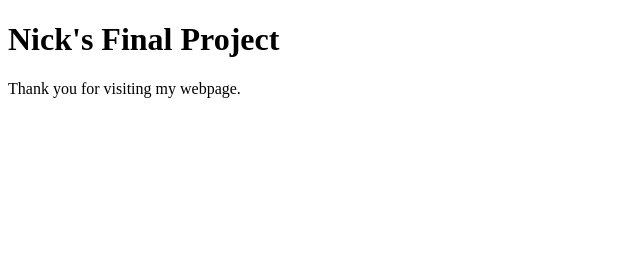
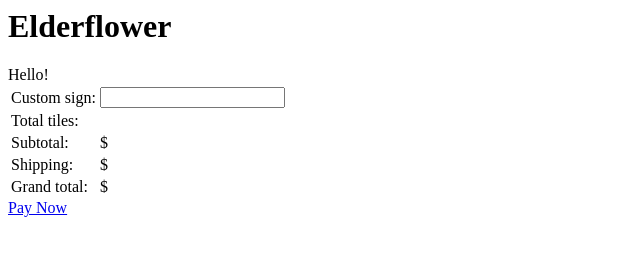
Before and after one commit to sharpnicholas/dev-07-javascript-functions, a plain HTML site: page index.html in a window 1280 px wide. Shown: the whole page, without its empty margins (0-640 px from the left). Drawn offline with Linux system fonts and the light colour scheme.

Commit message:
Update index.html

```diff
--- a/index.html
+++ b/index.html
@@ -1,12 +1,29 @@
-<!DOCTYPE html>
-<html>
-<head>
-<title>Nick's Final Project</title>
-</head>
-<body>
-
-<h1>Nick's Final Project</h1>
-<p>Thank you for visiting my webpage.</p>
-
-</body>
-</html>
+<h1>Elderflower</h1>
+<div id="content">
+  <div id="greeting" class="message">Hello!</div>
+  <table>
+    <tr>
+      <td>Custom sign: </td>
+      <td id="userSign">
+      <input id="userSignInput" type="text"></input>
+      </td>
+    </tr>
+    <tr>
+      <td>Total tiles: </td>
+      <td id="tiles"></td>
+    </tr>
+    <tr>
+      <td>Subtotal: </td>
+      <td id="subTotal">$</td>
+    </tr>
+    <tr>
+      <td>Shipping: </td>
+      <td id="shipping">$</td>
+    </tr>
+    <tr>
+      <td>Grand total: </td>
+      <td id="grandTotal">$</td>
+    </tr>
+  </table>
+  <a href="#" class="action">Pay Now</a>
+</div>
```
